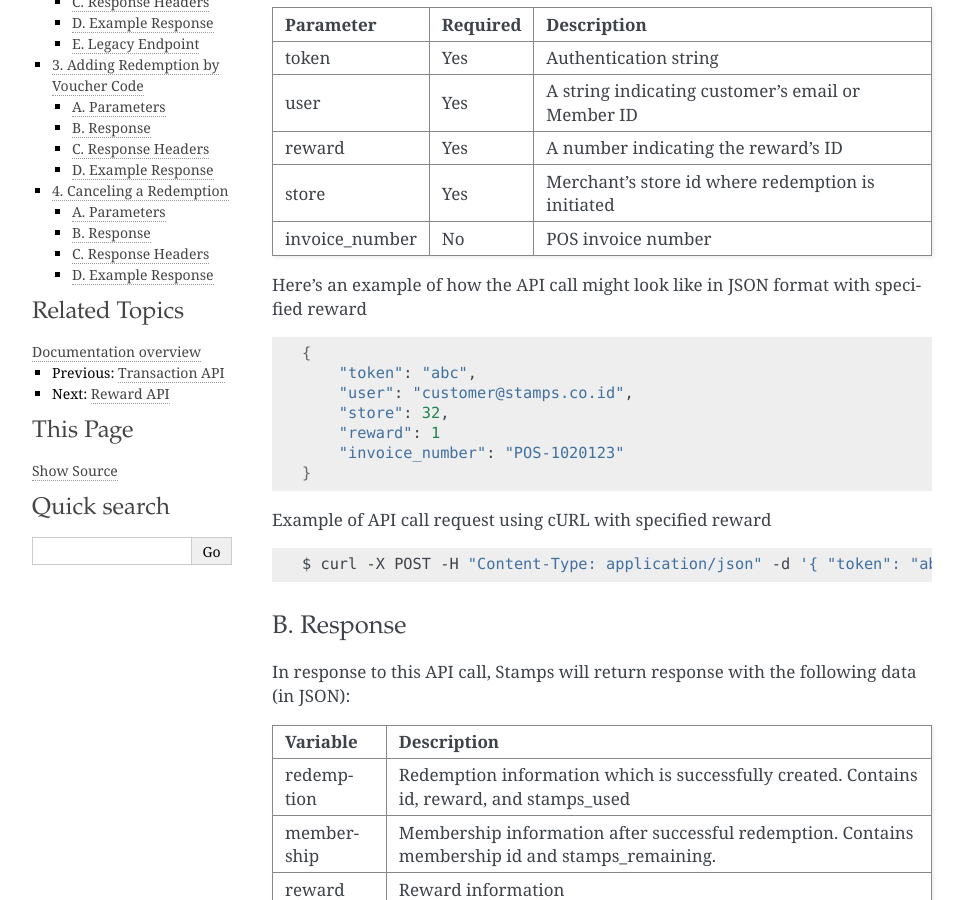
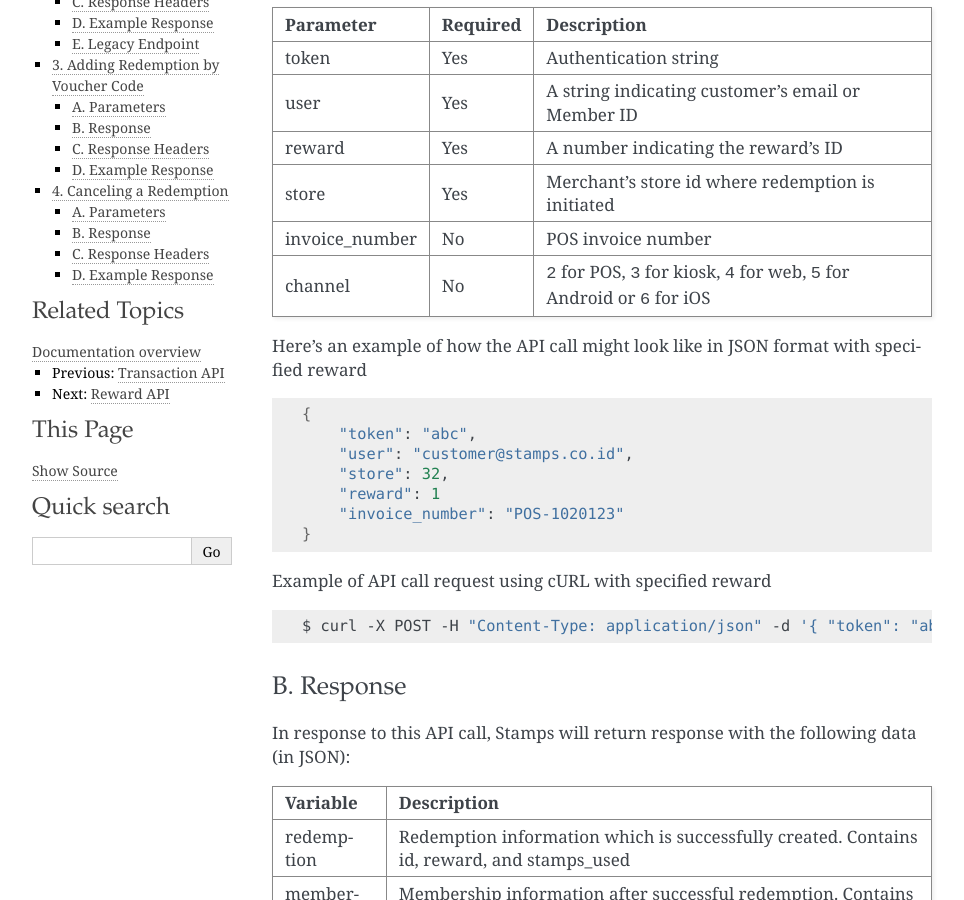
Before and after one commit to ui/stamps-api-docs, a Sphinx documentation site: the page built from source/redemption_api.rst, in a window 1280 px wide and 900 px high, scrolled down 355 px. Shown: the whole window, without its empty margins (148-1112 px from the left). Built offline with Sphinx 7.4.7, drawn with Linux system fonts in a browser that asks for light colours; some of the changed text lies outside the part shown.

Commit message:
Added `channel` parameter to redemption API

```diff
--- a/source/redemption_api.rst
+++ b/source/redemption_api.rst
@@ -21,6 +21,7 @@ user            Yes       A string indicating customer's email or Member ID
 reward          Yes       A number indicating the reward's ID
 store           Yes       Merchant's store id where redemption is initiated
 invoice_number  No        POS invoice number
+channel         No        ``2`` for POS, ``3`` for kiosk, ``4`` for web, ``5`` for Android or ``6`` for iOS
 =============== ========= =========================
 
 Here's an example of how the API call might look like in JSON format with specified reward
@@ -142,6 +143,7 @@ user            Yes       A string indicating customer's email or Member ID
 voucher         Yes       An integer indicating the voucher's ID
 store           Yes       Merchant's store id where redemption is initiated
 invoice_number  No        POS invoice number
+channel         No        ``2`` for POS, ``3`` for kiosk, ``4`` for web, ``5`` for Android or ``6`` for iOS
 =============== ========= =========================
 
 Here's an example of how the API call might look like in JSON format with specified voucher.
```
